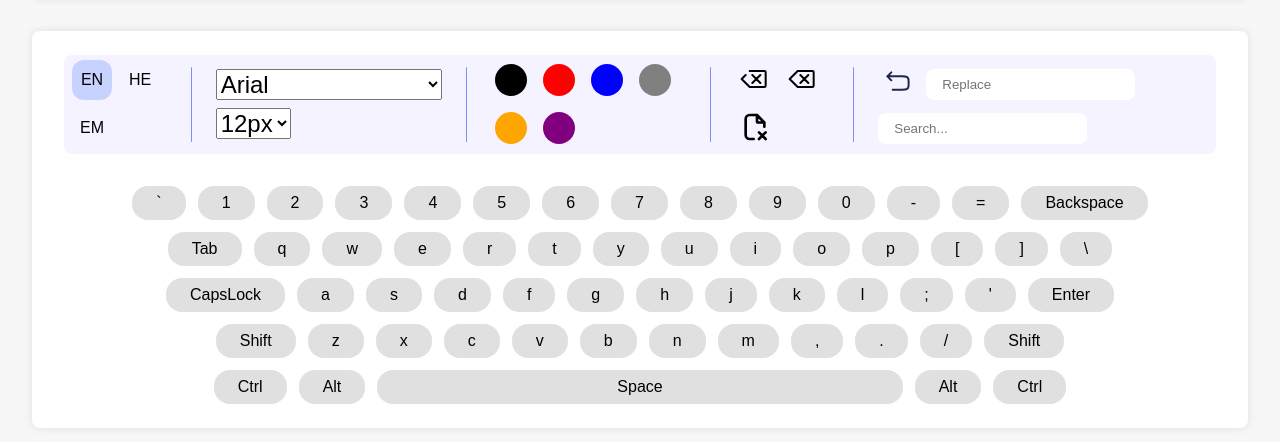
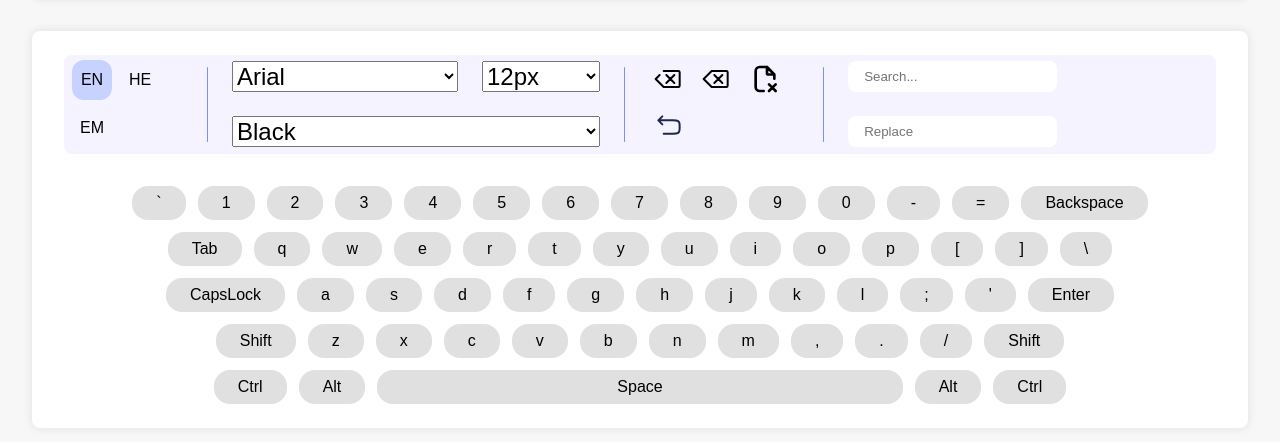
Before and after one commit to ShmuelAmir/FSWD_4, a React (Vite) app: page / in a window 1280 px wide. Shown: the part 340-782 px from the top of the page. Built offline with nearby package versions, Linux system fonts and the light colour scheme.

Commit message:
all text edits

```diff
--- a/src/App.css
+++ b/src/App.css
@@ -85,7 +85,7 @@ select {
   flex-wrap: wrap;
   flex-direction: row;
   align-items: center;
-  gap: 0.5em;
+  gap: 0.5rem;
 
   & > button {
     width: 2.5rem;
@@ -101,6 +101,14 @@ select {
   }
 }
 
+.gap-lg {
+  gap: 1.5rem;
+}
+
+.grow {
+  flex-grow: 1;
+}
+
 .seperator {
   height: 85%;
   width: 1.5px;
@@ -111,15 +119,3 @@ select {
 .active {
   background-color: var(--violet-300);
 }
-
-.color-button {
-  border-radius: var(--radius-full) !important;
-  aspect-ratio: 1;
-  scale: 0.8;
-  transition: all 0.3s ease;
-
-  &:hover {
-    opacity: 0.8;
-    scale: 0.9;
-  }
-}
--- a/src/App.jsx
+++ b/src/App.jsx
@@ -6,11 +6,12 @@ import "./App.css";
 
 function App() {
   const [text, setText] = useState("");
+  const [style, setStyle] = useState();
 
   return (
     <main>
-      <DisplayArea text={text} />
-      <EditorArea setText={setText} />
+      <DisplayArea text={text} style={style} />
+      <EditorArea setText={setText} setStyle={setStyle} />
     </main>
   );
 }
--- a/src/components/DisplayArea.jsx
+++ b/src/components/DisplayArea.jsx
@@ -1,7 +1,13 @@
-function DisplayArea({ text }) {
+function DisplayArea({ text, style }) {
   return (
     <div className="area">
-      <div className="display-area">{text}</div>
+      <div
+        className="display-area"
+        style={style}
+        // dangerouslySetInnerHTML={{ __html: text }}
+      >
+        {text}
+      </div>
     </div>
   );
 }
--- a/src/components/EditorArea.jsx
+++ b/src/components/EditorArea.jsx
@@ -3,7 +3,7 @@ import { useState } from "react";
 import Keyboard from "./Keyboard";
 import SpecialKeys from "./SpecialKeys";
 
-function EditorArea({ setText }) {
+function EditorArea({ setText, setStyle }) {
   const [lang, setLang] = useState("EN");
 
   const handleClick = (key) => {
@@ -29,8 +29,9 @@ function EditorArea({ setText }) {
     }
   };
 
-  const handleSpecialKeyClick = (key) => {
+  const handleSpecialKeyClick = (key, value) => {
     switch (key) {
+      // delete
       case "delete-last":
         setText((prev) => prev.slice(0, -1));
         break;
@@ -45,6 +46,16 @@ function EditorArea({ setText }) {
         break;
       case "delete-all":
         setText("");
+        break;
+      // style
+      case "font-size":
+        setStyle({ fontSize: value });
+        break;
+      case "font-family":
+        setStyle({ fontFamily: value });
+        break;
+      case "font-color":
+        setStyle({ color: value });
         break;
     }
   };
--- a/src/components/Keyboard.jsx
+++ b/src/components/Keyboard.jsx
@@ -2,7 +2,6 @@ import { KEYBOARD_LAYOUT_ROWS } from "../consts";
 import KeyboardKey from "./KeyboardKey";
 
 function Keyboard({ lang, handleClick }) {
-  console.log(KEYBOARD_LAYOUT_ROWS);
   return (
     <div className="keyboard">
       {KEYBOARD_LAYOUT_ROWS.map((row, i) => (
--- a/src/components/SpecialKeys.jsx
+++ b/src/components/SpecialKeys.jsx
@@ -21,32 +21,36 @@ function SpecialKeys({ lang, setLang, handleSpecialKeyClick }) {
       </div>
       <div className="seperator" />
 
-      <div className="group">
-        <select>
+      <div className="group gap-lg grow">
+        <select
+          onChange={(e) => handleSpecialKeyClick("font-family", e.target.value)}
+        >
           {FONTS.map((font) => (
             <option key={font} value={font}>
               {font}
             </option>
           ))}
         </select>
-        <select>
+        <select
+          className="grow"
+          onChange={(e) => handleSpecialKeyClick("font-size", e.target.value)}
+        >
           {FONT_SIZES.map((size) => (
             <option key={size} value={size}>
               {size}
             </option>
           ))}
         </select>
-      </div>
-      <div className="seperator" />
-
-      <div className="group">
-        {FONT_COLORS.map((color) => (
-          <button
-            key={color}
-            className="color-button"
-            style={{ backgroundColor: color }}
-          />
-        ))}
+        <select
+          className="grow"
+          onChange={(e) => handleSpecialKeyClick("font-color", e.target.value)}
+        >
+          {FONT_COLORS.map((color) => (
+            <option key={color.name} value={color.hash}>
+              {color.name}
+            </option>
+          ))}
+        </select>
       </div>
       <div className="seperator" />
 
@@ -66,15 +70,15 @@ function SpecialKeys({ lang, setLang, handleSpecialKeyClick }) {
             )}
           </button>
         ))}
+        <button title="undo">
+          <Undo />
+        </button>
       </div>
       <div className="seperator" />
 
-      <div className="group">
-        <button>
-          <Undo />
-        </button>
+      <div className="group gap-lg">
+        <input type="text" placeholder="Search..." />
         <input type="text" placeholder="Replace" />
-        <input type="text" placeholder="Search..." />
       </div>
     </div>
   );
--- a/src/consts.js
+++ b/src/consts.js
@@ -1,6 +1,18 @@
 export const LANGUAGES = ["EN", "HE", "EM"];
 
-export const FONTS = ["Arial", "Courier New", "Times New Roman"];
+export const FONTS = [
+  "Arial",
+  "Courier New",
+  "Times New Roman",
+  "Verdana",
+  "Georgia",
+  "Tahoma",
+  "Trebuchet MS",
+  "Impact",
+  "Comic Sans MS",
+  "Roboto",
+];
+
 export const FONT_SIZES = [
   "12px",
   "14px",
@@ -14,13 +26,14 @@ export const FONT_SIZES = [
   "30px",
   "32px",
 ];
+
 export const FONT_COLORS = [
-  "#000000",
-  "#FF0000",
-  "#0000FF",
-  "#808080",
-  "#FFA500",
-  "#800080",
+  { name: "Black", hash: "#000000" },
+  { name: "Red", hash: "#FF0000" },
+  { name: "Blue", hash: "#0000FF" },
+  { name: "Gray", hash: "#808080" },
+  { name: "Orange", hash: "#FFA500" },
+  { name: "Purple", hash: "#800080" },
 ];
 
 export const KEYBOARD_LAYOUT_ROWS = [
```
